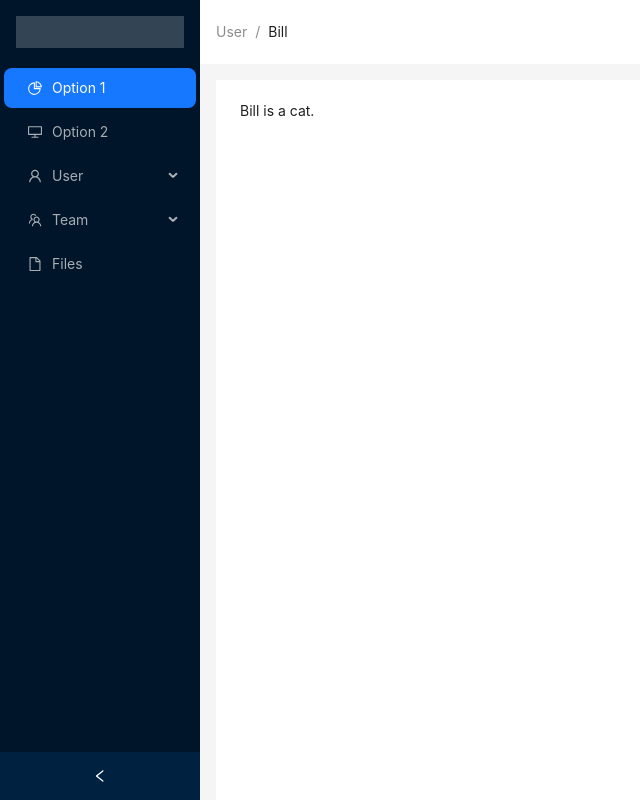
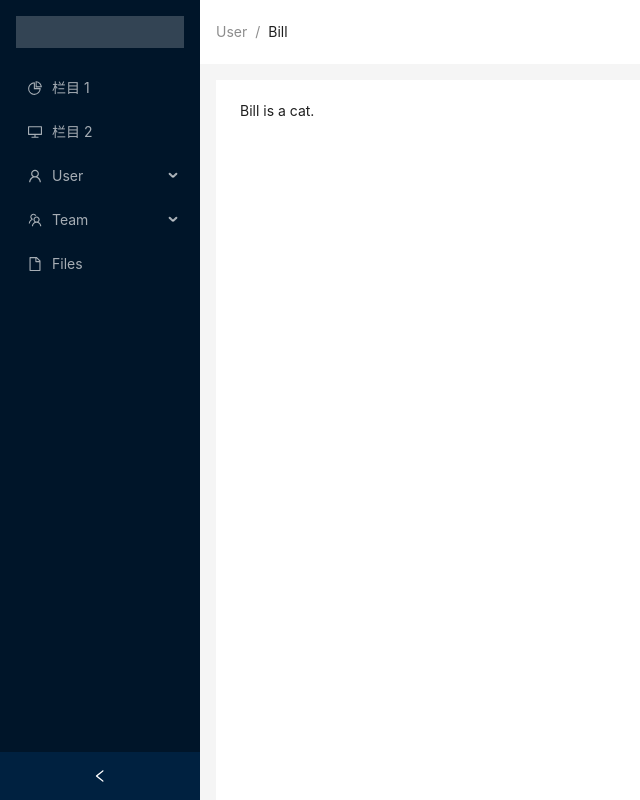
Before and after one commit to lin479909332/react-management, a React (Vite) app: page /home in a window 1280 px wide. Shown: the top 800 px of the page, without its empty margins (0-640 px from the left). Built offline with nearby package versions, Linux system fonts and the light colour scheme.

Commit message:
feat(Home.tsx): 新增点击菜单栏跳转的方法

```diff
--- a/src/views/Home.tsx
+++ b/src/views/Home.tsx
@@ -8,6 +8,7 @@ import {
 } from '@ant-design/icons'
 import type { MenuProps } from 'antd'
 import { Breadcrumb, Layout, Menu, theme } from 'antd'
+import { useNavigate } from 'react-router-dom'
 
 const { Header, Content, Footer, Sider } = Layout
 
@@ -28,8 +29,8 @@ function getItem(
 }
 
 const items: MenuItem[] = [
-  getItem('Option 1', '1', <PieChartOutlined />),
-  getItem('Option 2', '2', <DesktopOutlined />),
+  getItem('栏目 1', '/page1', <PieChartOutlined />),
+  getItem('栏目 2', '/page2', <DesktopOutlined />),
   getItem('User', 'sub1', <UserOutlined />, [
     getItem('Tom', '3'),
     getItem('Bill', '4'),
@@ -41,16 +42,29 @@ const items: MenuItem[] = [
 
 const View: React.FC = () => {
   const [collapsed, setCollapsed] = useState(false)
+  const navigateTo = useNavigate()
   const {
     token: { colorBgContainer },
   } = theme.useToken()
+
+  // 菜单点击
+  const menuClick = (e: { key: string }) => {
+    // 编程式导航路由跳转
+    navigateTo(e.key)
+  }
 
   return (
     <Layout style={{ minHeight: '100vh' }}>
       {/* 做侧边栏 */}
       <Sider collapsible collapsed={collapsed} onCollapse={(value) => setCollapsed(value)}>
         <div className="demo-logo-vertical" />
-        <Menu theme="dark" defaultSelectedKeys={['1']} mode="inline" items={items} />
+        <Menu
+          theme="dark"
+          defaultSelectedKeys={['1']}
+          mode="inline"
+          items={items}
+          onClick={menuClick}
+        />
       </Sider>
       {/* 右侧内容 */}
       <Layout>
```
